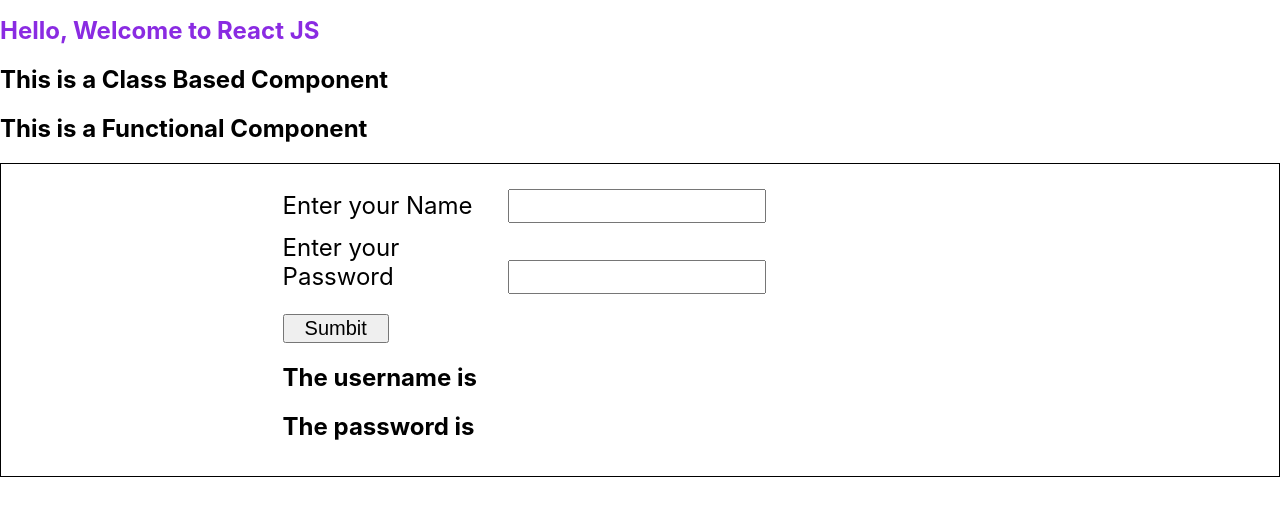
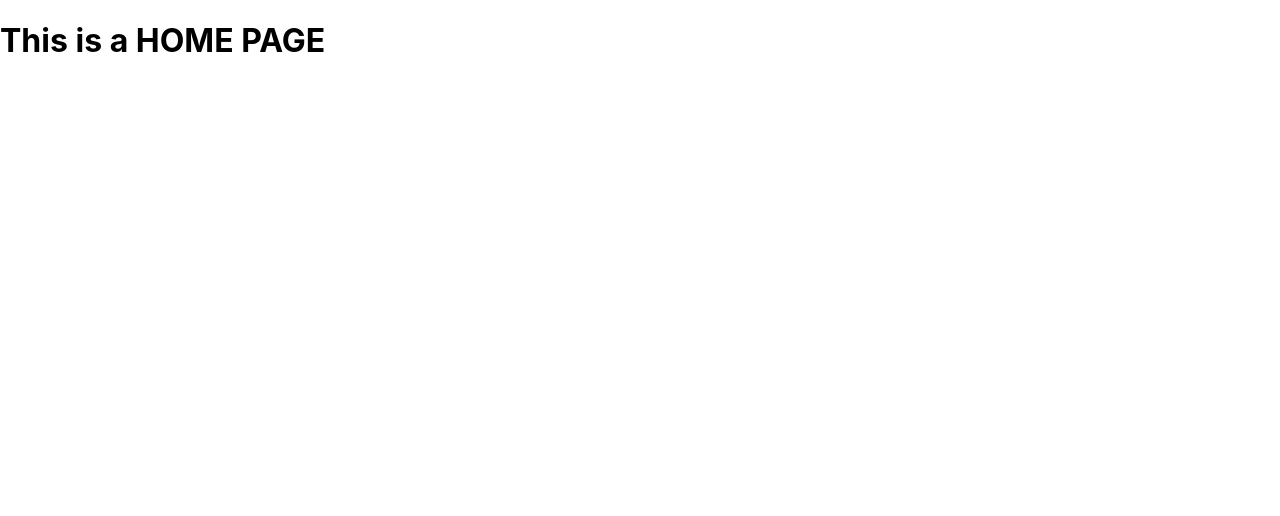
Before and after one commit to karthickvkumar/vshesh-batch-5, a React (Create React App) app in the folder react-project/: page /home in a window 1280 px wide. Shown: the top 516 px of the page. Built offline with nearby package versions, Linux system fonts and the light colour scheme.

Commit message:
react navigation

```diff
--- a/react-project/package.json
+++ b/react-project/package.json
@@ -8,6 +8,7 @@
     "@testing-library/user-event": "^13.5.0",
     "react": "^18.2.0",
     "react-dom": "^18.2.0",
+    "react-router-dom": "^6.3.0",
     "react-scripts": "5.0.1",
     "web-vitals": "^2.1.4"
   },
--- a/react-project/src/App.js
+++ b/react-project/src/App.js
@@ -1,17 +1,20 @@
-import ClassComponent from "./components/class-component";
-import FunctionalComponent from "./components/functional-component";
-import FormSubmittion from "./components/form-submittion";
+import {BrowserRouter, Route, Routes} from "react-router-dom";
+
+import HomePage from "./pages/home-page";
+import AboutPage from "./pages/about-page";
+import ContactPage from "./pages/contact-page";
 
 import './App.css';
 
 function App() {
   return (
-    <div>
-      <h1 className="heading">Hello, Welcome to React JS</h1>
-      <ClassComponent></ClassComponent>
-      <FunctionalComponent></FunctionalComponent>
-      <FormSubmittion></FormSubmittion>
-    </div>
+    <BrowserRouter>
+      <Routes>
+          <Route path="home" element={<HomePage></HomePage>}></Route>
+          <Route path="about" element={<AboutPage></AboutPage>}></Route>
+          <Route path="contact" element={<ContactPage></ContactPage>}></Route>
+      </Routes>
+    </BrowserRouter>
   );
 }
 
--- /dev/null
+++ b/react-project/src/pages/about-page.js
@@ -0,0 +1,11 @@
+import React from "react";
+
+function AboutPage(){
+  return(
+    <div>
+      <h1>This is a About PAGE</h1>
+    </div>
+  )
+}
+
+export default AboutPage;
--- /dev/null
+++ b/react-project/src/pages/contact-page.js
@@ -0,0 +1,11 @@
+import React from "react";
+
+function ContactPage(){
+  return(
+    <div>
+      <h1>This is a Contact PAGE</h1>
+    </div>
+  )
+}
+
+export default ContactPage;
--- /dev/null
+++ b/react-project/src/pages/home-page.js
@@ -0,0 +1,11 @@
+import React from "react";
+
+function HomePage(){
+  return(
+    <div>
+      <h1>This is a HOME PAGE</h1>
+    </div>
+  )
+}
+
+export default HomePage;
```
Also changed, not shown: 1 other file (tests, documents, lock files or other folders).
